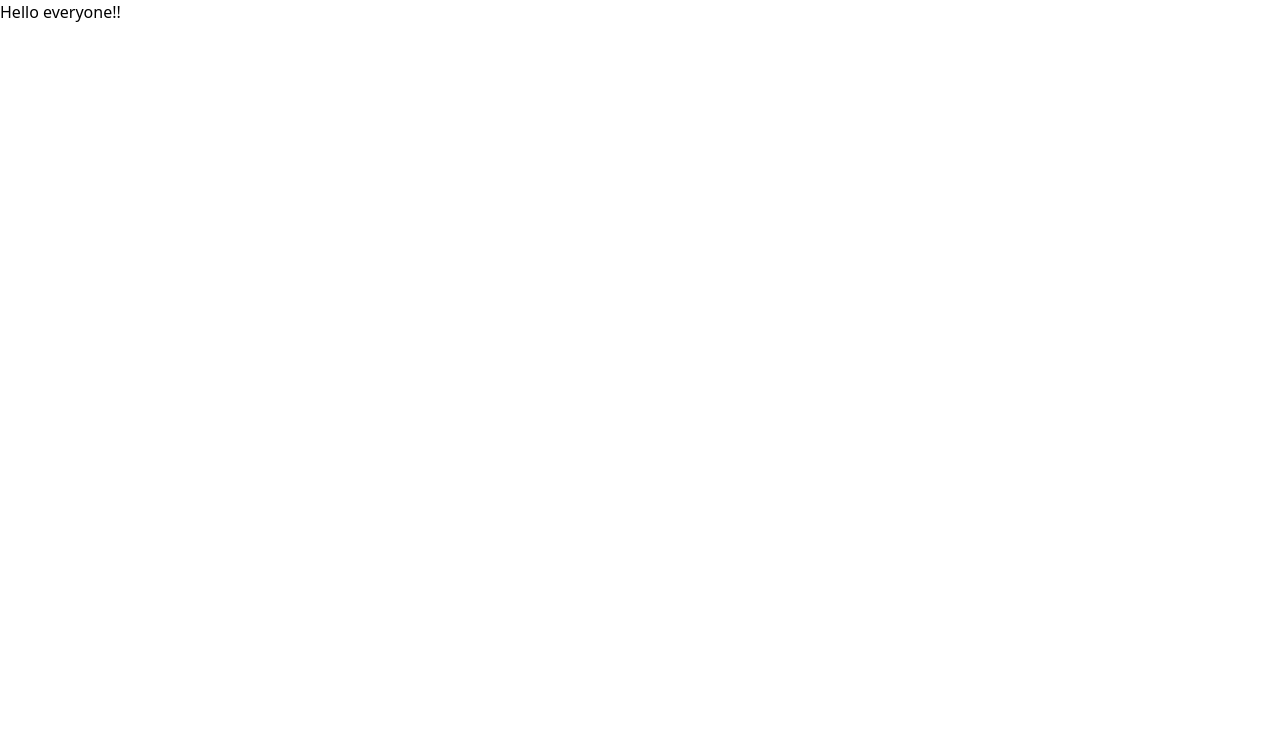
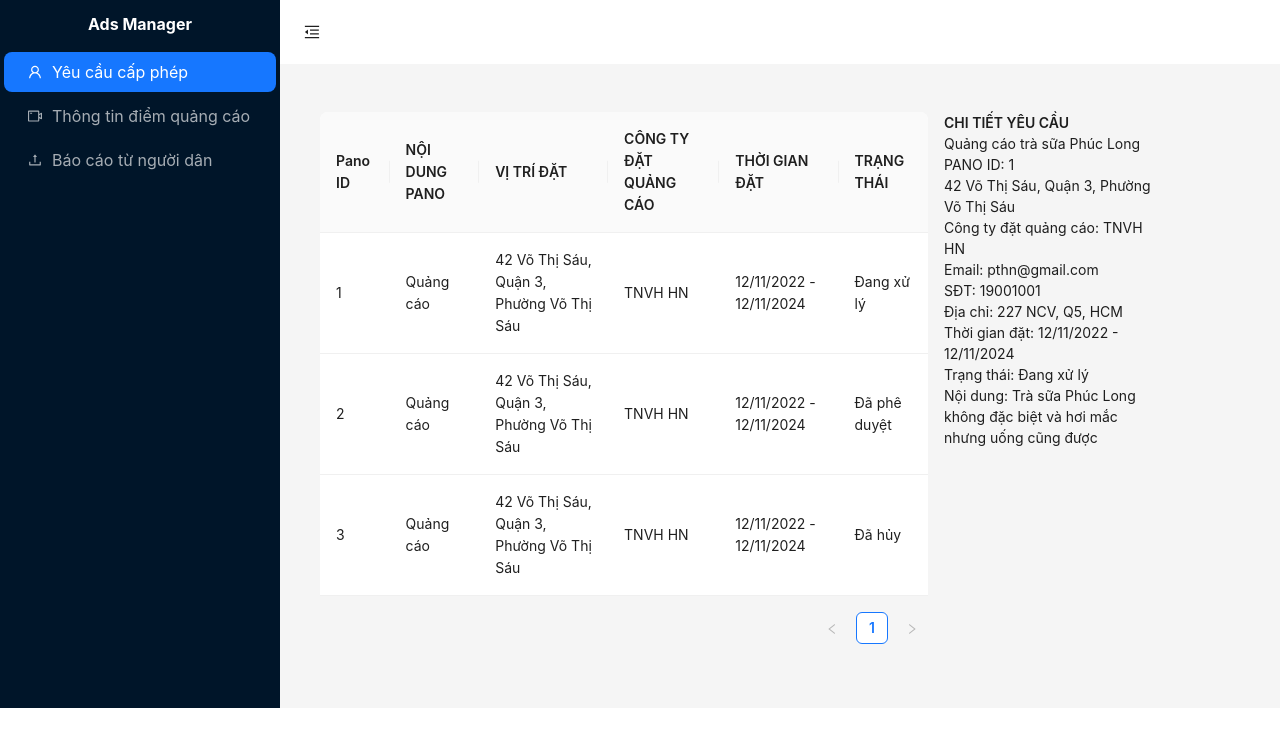
Before and after one commit to Lamlance/WNC_AdManager_CSC13114, a React (Vite) app in the folder FECanbo/: page / in a window 1280 px wide. Shown: the top 746 px of the page. Built offline with nearby package versions, Linux system fonts and the light colour scheme.

Commit message:
feat: create navigation sidebar in FECanbo

```diff
--- a/FECanbo/package.json
+++ b/FECanbo/package.json
@@ -16,6 +16,7 @@
   },
   "dependencies": {
     "@admanager/frontend": "*",
+    "@ant-design/icons": "^5.2.6",
     "antd": "^5.11.4",
     "react": "^18.2.0",
     "react-dom": "^18.2.0",
--- a/FECanbo/src/App.tsx
+++ b/FECanbo/src/App.tsx
@@ -1,5 +1,17 @@
-import { useEffect } from "react";
+import { useEffect, useState } from "react";
 import { AdRequest } from "./types";
+import { Outlet, Route, Routes } from "react-router-dom";
+import AdsRequest from "./components/ads-request/AdsRequest";
+import { Button, Layout, Menu } from "antd";
+import {
+  MenuFoldOutlined,
+  MenuUnfoldOutlined,
+  UploadOutlined,
+  UserOutlined,
+  VideoCameraOutlined,
+} from "@ant-design/icons";
+
+const { Header, Sider, Content } = Layout;
 
 const data: AdRequest[] = [
   {
@@ -50,10 +62,99 @@
 ];
 
 const App = () => {
+  const [selectedAds, setSelectedAds] = useState<AdRequest | null>(null);
+
+  const showDetails = (record: AdRequest) => {
+    setSelectedAds(record);
+  };
+
+  useEffect(() => {
+    if (data.length > 0) {
+      setSelectedAds(data[0]);
+    }
+  }, []);
+
   return (
-    <div>
-      Hello everyone!!
-    </div>
+    <Routes>
+      <Route path="/" element={<PageLayout />}>
+        <Route
+          index
+          element={
+            <>
+              <AdsRequest
+                data={data}
+                onRowClick={showDetails}
+                selectedAd={selectedAds}
+              />
+            </>
+          }
+        />
+        <Route path="advertisements" element={<></>} />
+        <Route path="reports" element={<></>} />
+      </Route>
+    </Routes>
+  );
+};
+
+const PageLayout = () => {
+  const [collapsed, setCollapsed] = useState(false);
+  return (
+    <Layout>
+      <Sider trigger={null} collapsedWidth={0} width={280} collapsible collapsed={collapsed}>
+        <div className="flex flex-row justify-center my-3">
+          <span className="text-white font-bold text-base"> Ads Manager </span>
+        </div>
+        <Menu
+          theme="dark"
+          mode="inline"
+          style={{
+            fontSize: "16px",
+          }}
+          defaultSelectedKeys={["1"]}
+          items={[
+            {
+              key: "1",
+              icon: <UserOutlined />,
+              label: "Yêu cầu cấp phép",
+            },
+            {
+              key: "2",
+              icon: <VideoCameraOutlined />,
+              label: "Thông tin điểm quảng cáo",
+            },
+            {
+              key: "3",
+              icon: <UploadOutlined />,
+              label: "Báo cáo từ người dân",
+            },
+          ]}
+        />
+      </Sider>
+      <Layout>
+        <Header style={{ padding: 0, background: "#ffffff" }}>
+          <Button
+            type="text"
+            icon={collapsed ? <MenuUnfoldOutlined /> : <MenuFoldOutlined />}
+            onClick={() => setCollapsed(!collapsed)}
+            style={{
+              fontSize: "16px",
+              width: 64,
+              height: 64,
+              background: "#ffffff",
+            }}
+          />
+        </Header>
+        <Content
+          style={{
+            margin: "24px 16px",
+            padding: 24,
+            minHeight: 280,
+          }}
+        >
+          <Outlet />
+        </Content>
+      </Layout>
+    </Layout>
   );
 };
 
--- a/FECanbo/src/main.tsx
+++ b/FECanbo/src/main.tsx
@@ -2,9 +2,12 @@
 import ReactDOM from "react-dom/client";
 import App from "./App";
 import "./index.css";
+import { BrowserRouter } from "react-router-dom";
 
 ReactDOM.createRoot(document.getElementById("root")!).render(
   <React.StrictMode>
-    <App />
+    <BrowserRouter>
+      <App />
+    </BrowserRouter>
   </React.StrictMode>,
 );
```
Also changed, not shown: 1 other file (tests, documents, lock files or other folders).
